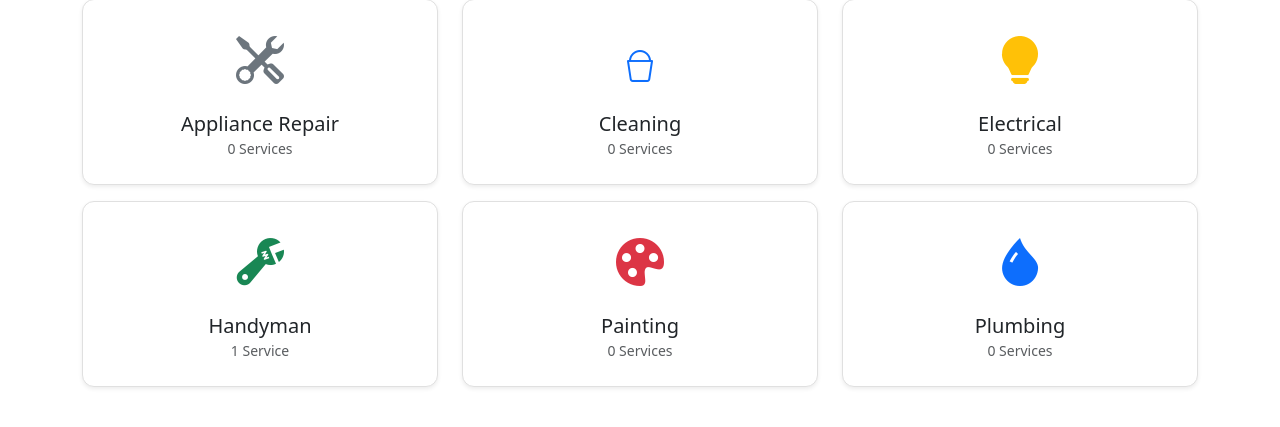
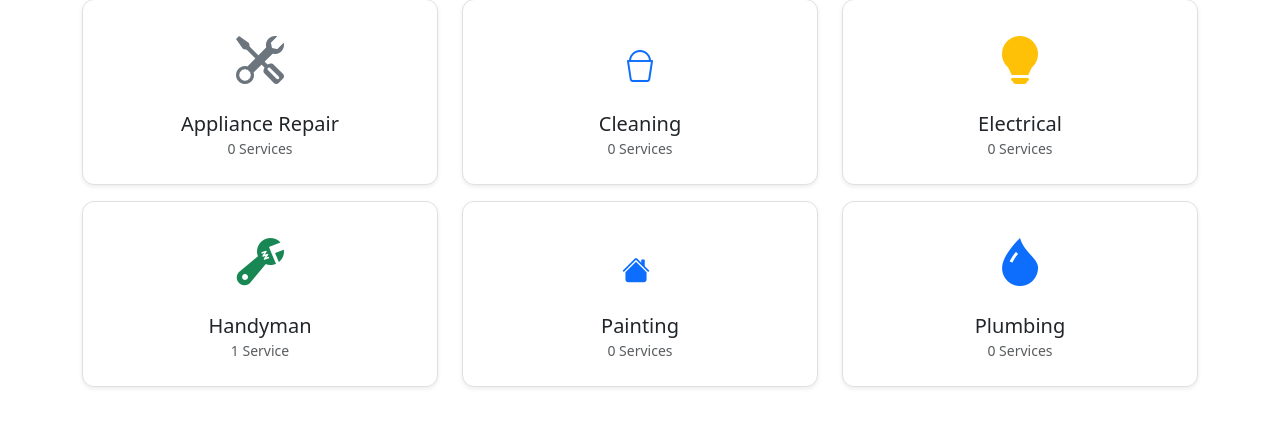
Before and after one commit to samipsapkota123-ship-it/Ghar-Sewa, a Django app: page /services/ in a window 1280 px wide. Shown: the part 169-596 px from the top of the page. Run offline with Django 5.2, Linux system fonts and the light colour scheme; a user stored in the database is signed in; data comes from the database, SQL or seed files in the repository.

Commit message:
first commit

```diff
--- a/templates/services.html
+++ b/templates/services.html
@@ -26,7 +26,7 @@
                     <i class="bi bi-bucket" style="font-size: 2rem; color: #0d6efd;"></i>
 
                     {% elif category_data.category == 'Painting' %}
-                        <i class="bi bi-palette-fill text-danger"></i>
+                        <i class="bi bi-house-fill text-primary fs-3 me-2"></i>
                     {% elif category_data.category == 'Appliance Repair' %}
                         <i class="bi bi-tools text-secondary"></i>
                     {% elif category_data.category == 'Handyman' %}
```
